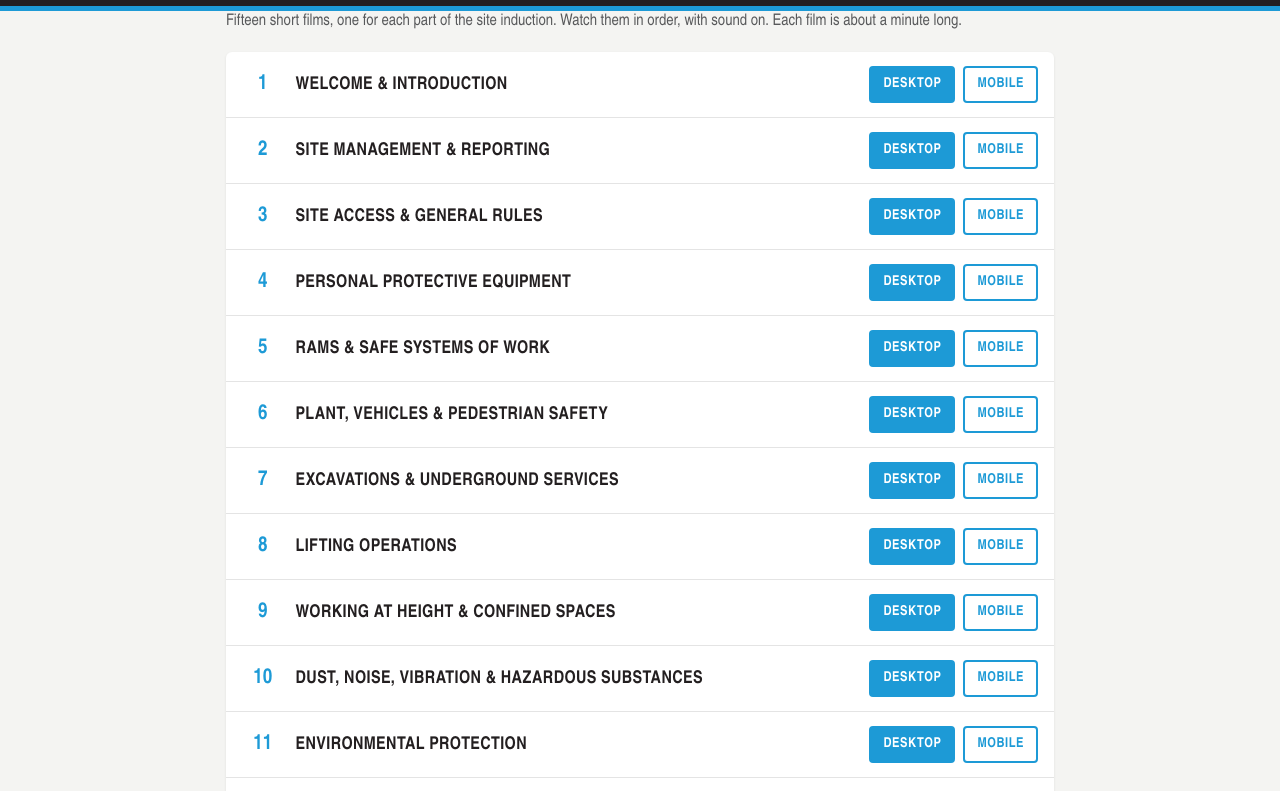
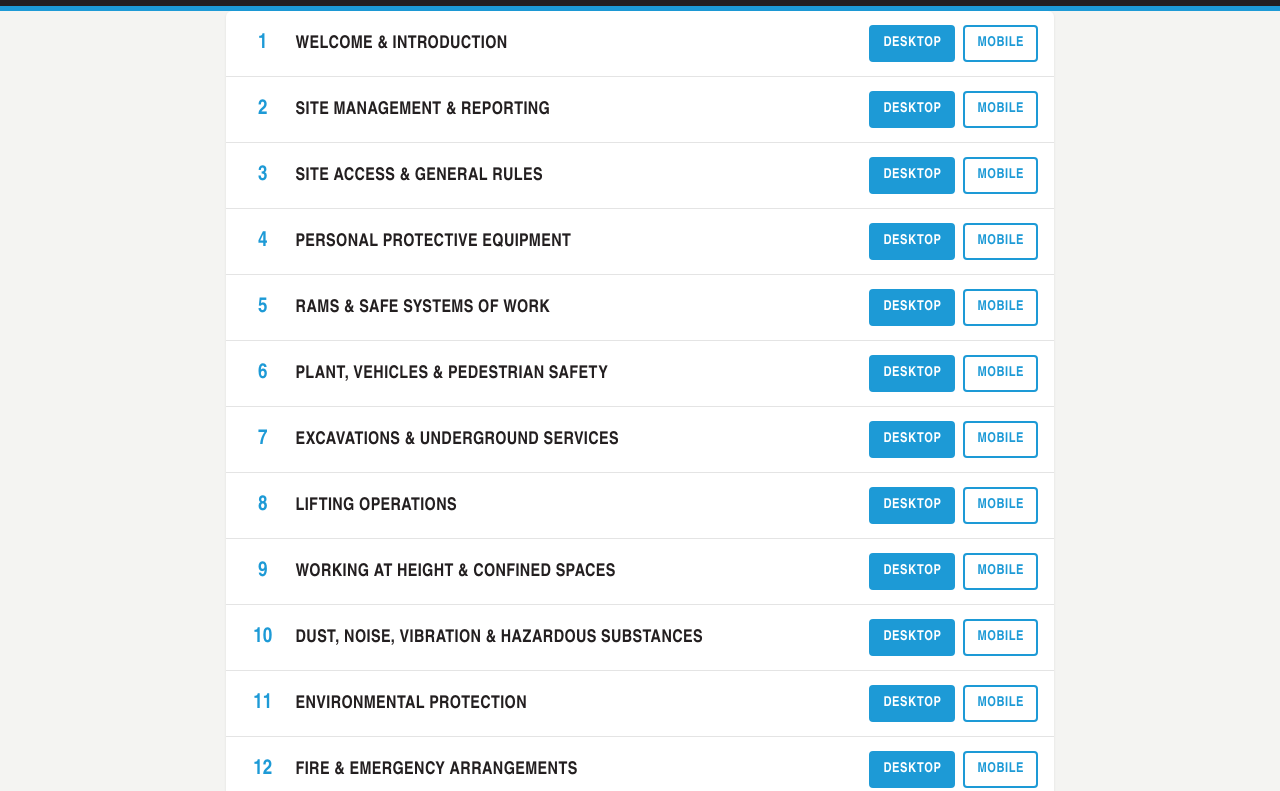
Before and after one commit to kmcalpine/cwp-induction, a plain HTML site: page index.html in a window 1280 px wide. Shown: the part 90-881 px from the top of the page. Drawn offline with Linux system fonts and the light colour scheme.

Commit message:
Remove intro line from contents page
Co-Authored-By: Claude Opus 5.5 <noreply@anthropic.com>

```diff
--- a/index.html
+++ b/index.html
@@ -15,7 +15,6 @@
   header .k { font-size: .8rem; letter-spacing: .14em; text-transform: uppercase; color: var(--blue); font-weight: 700; }
   header h1 { margin: 2px 0 0; font-size: 1.7rem; text-transform: uppercase; letter-spacing: .02em; }
   main { padding: 24px 0 48px; }
-  .intro { color: var(--grey); margin: 0 0 18px; line-height: 1.45; }
   ol { list-style: none; margin: 0; padding: 0; background: #fff; border-radius: 6px; box-shadow: 0 1px 3px rgba(0,0,0,.08); overflow: hidden; }
   li { display: grid; grid-template-columns: 2.6rem 1fr auto; align-items: center; gap: 12px; padding: 14px 16px; border-bottom: 1px solid var(--line); }
   li:last-child { border-bottom: 0; }
@@ -40,7 +39,6 @@
   <div><div class="k">CWP Construction Ltd</div><h1>New starter induction</h1></div>
 </div></header>
 <main class="wrap">
-  <p class="intro">Fifteen short films, one for each part of the site induction. Watch them in order, with sound on. Each film is about a minute long.</p>
   <ol id="list"></ol>
 </main>
 <footer>CWP Construction Ltd &middot; New starter induction</footer>
```
